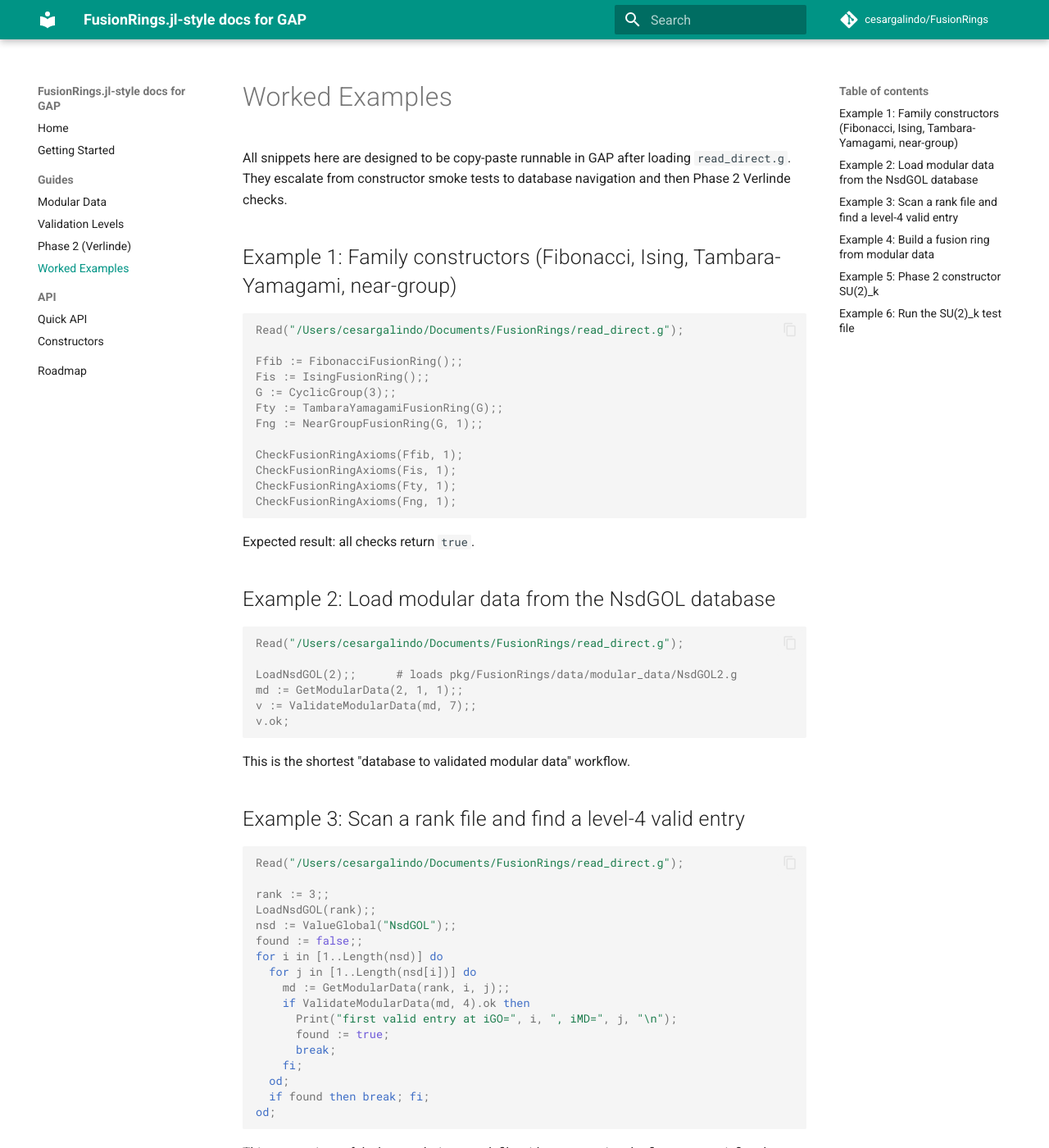
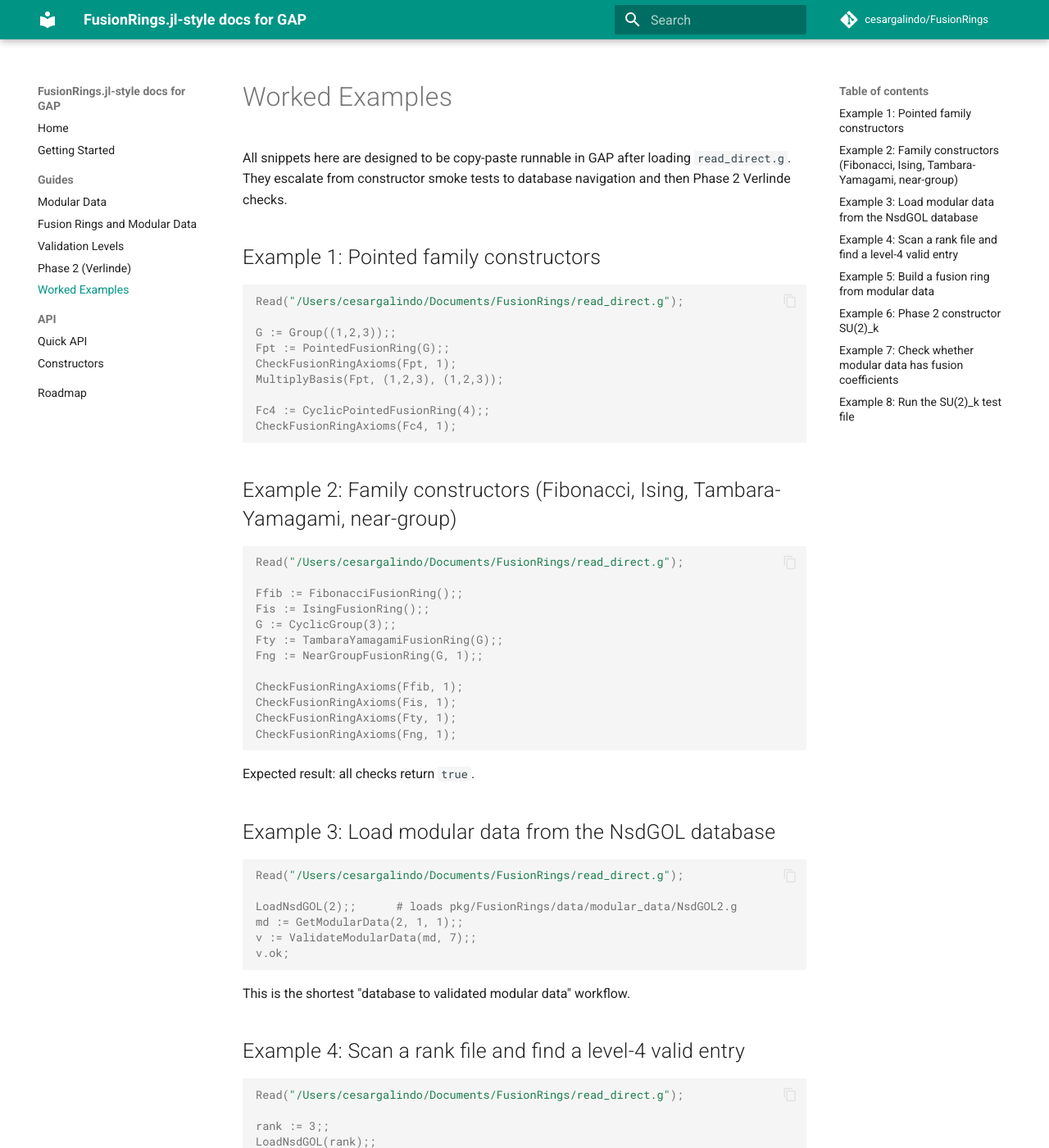
Before and after one commit to cesarneyit-code/FusionRings, an MkDocs documentation site: the page built from webdocs/guide/examples.md, in a window 1280 px wide and 1400 px high. Shown: the whole window at 82% size. Built offline with MkDocs 1.6.1 and Material for MkDocs 9.7.7, drawn with Linux system fonts in a browser that asks for light colours; comment, search, counter and statistics services are not loaded; some of the changed text lies outside the part shown.

Commit message:
Document fusion-ring families and modular-data bridge

````diff
--- a/mkdocs.yml
+++ b/mkdocs.yml
@@ -37,6 +37,7 @@
   - Getting Started: guide/getting-started.md
   - Guides:
       - Modular Data: guide/modular-data.md
+      - Fusion Rings and Modular Data: guide/fusion-rings-and-modular-data.md
       - Validation Levels: guide/validation-levels.md
       - Phase 2 (Verlinde): guide/phase2-verlinde.md
       - Worked Examples: guide/examples.md
--- a/webdocs/guide/examples.md
+++ b/webdocs/guide/examples.md
@@ -4,7 +4,21 @@
 `read_direct.g`. They escalate from constructor smoke tests to database
 navigation and then Phase 2 Verlinde checks.
 
-## Example 1: Family constructors (Fibonacci, Ising, Tambara-Yamagami, near-group)
+## Example 1: Pointed family constructors
+
+```gap
+Read("/Users/cesargalindo/Documents/FusionRings/read_direct.g");
+
+G := Group((1,2,3));;
+Fpt := PointedFusionRing(G);;
+CheckFusionRingAxioms(Fpt, 1);
+MultiplyBasis(Fpt, (1,2,3), (1,2,3));
+
+Fc4 := CyclicPointedFusionRing(4);;
+CheckFusionRingAxioms(Fc4, 1);
+```
+
+## Example 2: Family constructors (Fibonacci, Ising, Tambara-Yamagami, near-group)
 
 ```gap
 Read("/Users/cesargalindo/Documents/FusionRings/read_direct.g");
@@ -23,7 +37,7 @@
 
 Expected result: all checks return `true`.
 
-## Example 2: Load modular data from the NsdGOL database
+## Example 3: Load modular data from the NsdGOL database
 
 ```gap
 Read("/Users/cesargalindo/Documents/FusionRings/read_direct.g");
@@ -36,7 +50,7 @@
 
 This is the shortest "database to validated modular data" workflow.
 
-## Example 3: Scan a rank file and find a level-4 valid entry
+## Example 4: Scan a rank file and find a level-4 valid entry
 
 ```gap
 Read("/Users/cesargalindo/Documents/FusionRings/read_direct.g");
@@ -89,7 +103,21 @@
 
 This is the currently implemented Verlinde path: type A, rank 1.
 
-## Example 6: Run the SU(2)_k test file
+## Example 7: Check whether modular data has fusion coefficients
+
+```gap
+Read("/Users/cesargalindo/Documents/FusionRings/read_direct.g");
+
+mdDB := GetModularData(2, 1, 1);;
+MDFusionCoefficients(mdDB) = fail;      # expected: false
+
+mdV := VerlindeModularData("A", 1, 3);;
+MDFusionCoefficients(mdV) = fail;       # expected: true (current Phase 2 state)
+```
+
+Use this check before calling `FusionRingFromModularData(md)`.
+
+## Example 8: Run the SU(2)_k test file
 
 ```gap
 Read("/Users/cesargalindo/Documents/FusionRings/read_direct.g");
````
Also changed, not shown: other parts of webdocs/guide/examples.md (+2 -2 lines), webdocs/guide/fusion-rings-and-modular-data.md (added, +78 -0 lines), webdocs/guide/getting-started.md (+3 -0 lines), webdocs/guide/modular-data.md (+17 -0 lines).
